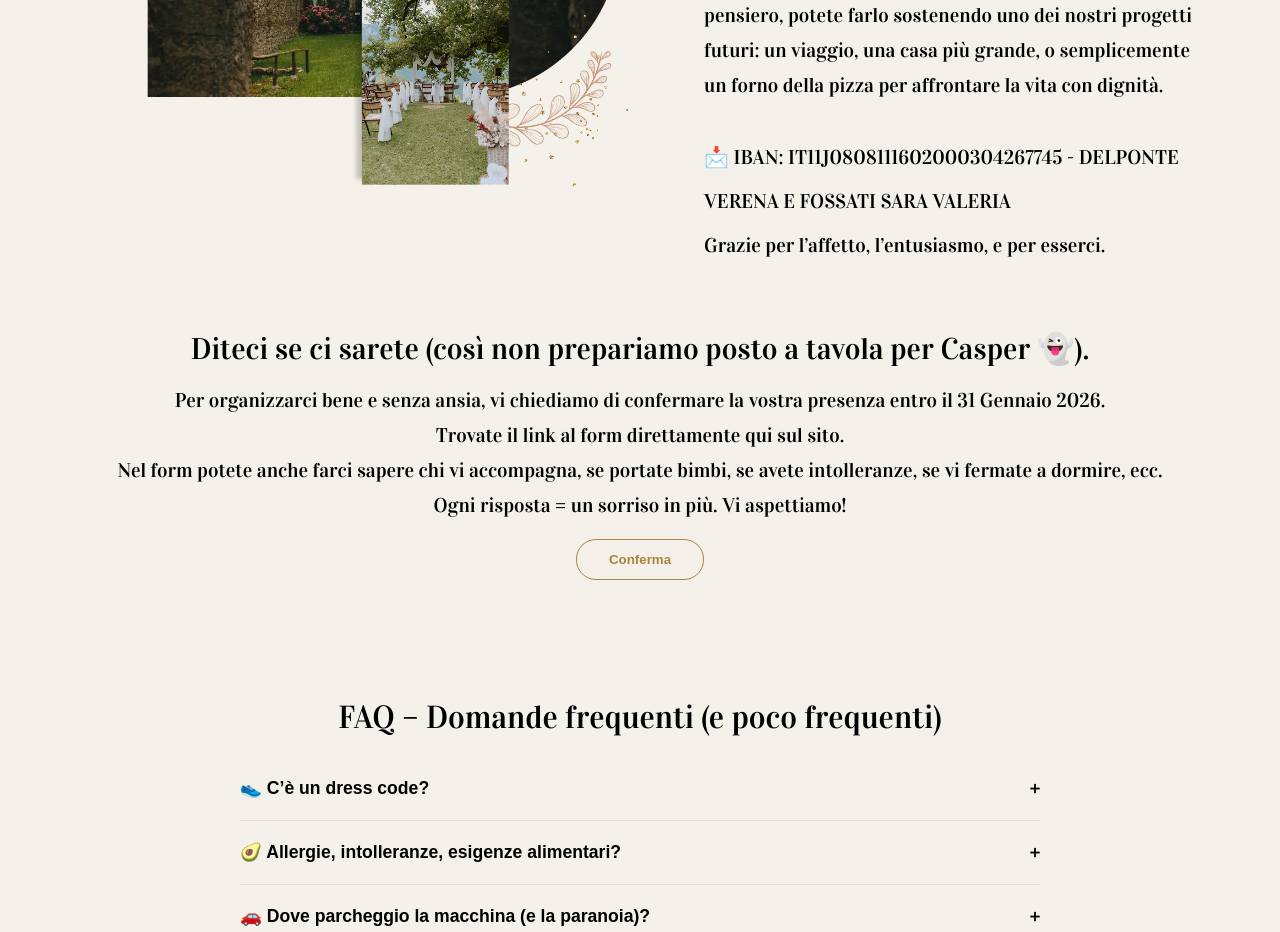
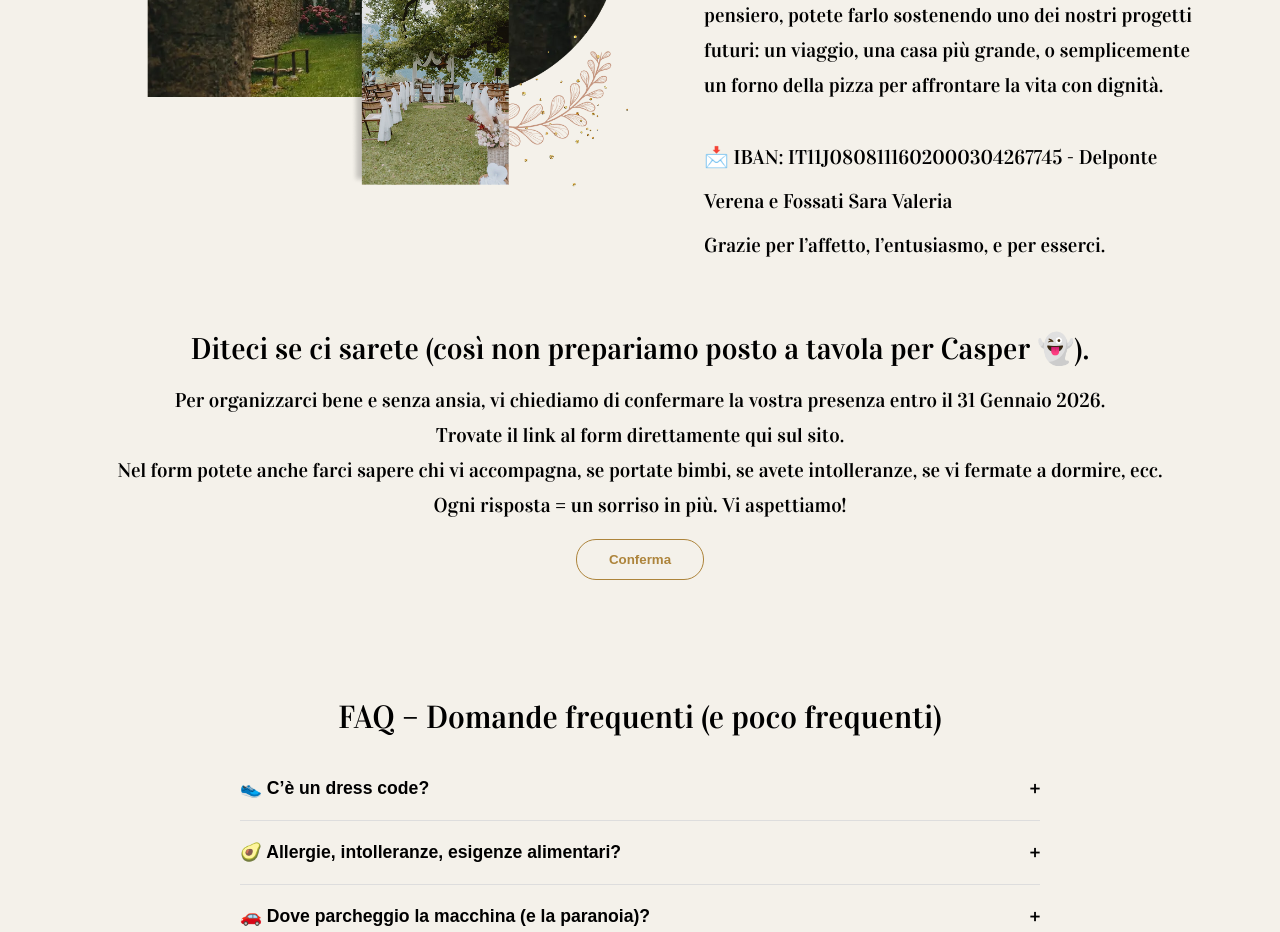
Before and after one commit to Sarafossati/saraeverenawedding, a React (Create React App) app: page / in a window 1280 px wide. Shown: the part 2480-3412 px from the top of the page. Built offline with nearby package versions, Linux system fonts and the light colour scheme.

Commit message:
fix: iban update

```diff
--- a/src/App.js
+++ b/src/App.js
@@ -236,7 +236,7 @@ function App() {
                   style={{ marginTop: "1rem", lineHeight: "44px" }}
                   className="desc"
                 >
-                  📩 IBAN: IT11J0808111602000304267745 - DELPONTE VERENA E FOSSATI SARA VALERIA
+                  📩 IBAN: IT11J0808111602000304267745 - Delponte Verena e Fossati Sara Valeria
                   <br /> Grazie per l’affetto, l’entusiasmo, e per esserci.
                 </p>
               </div>
```
